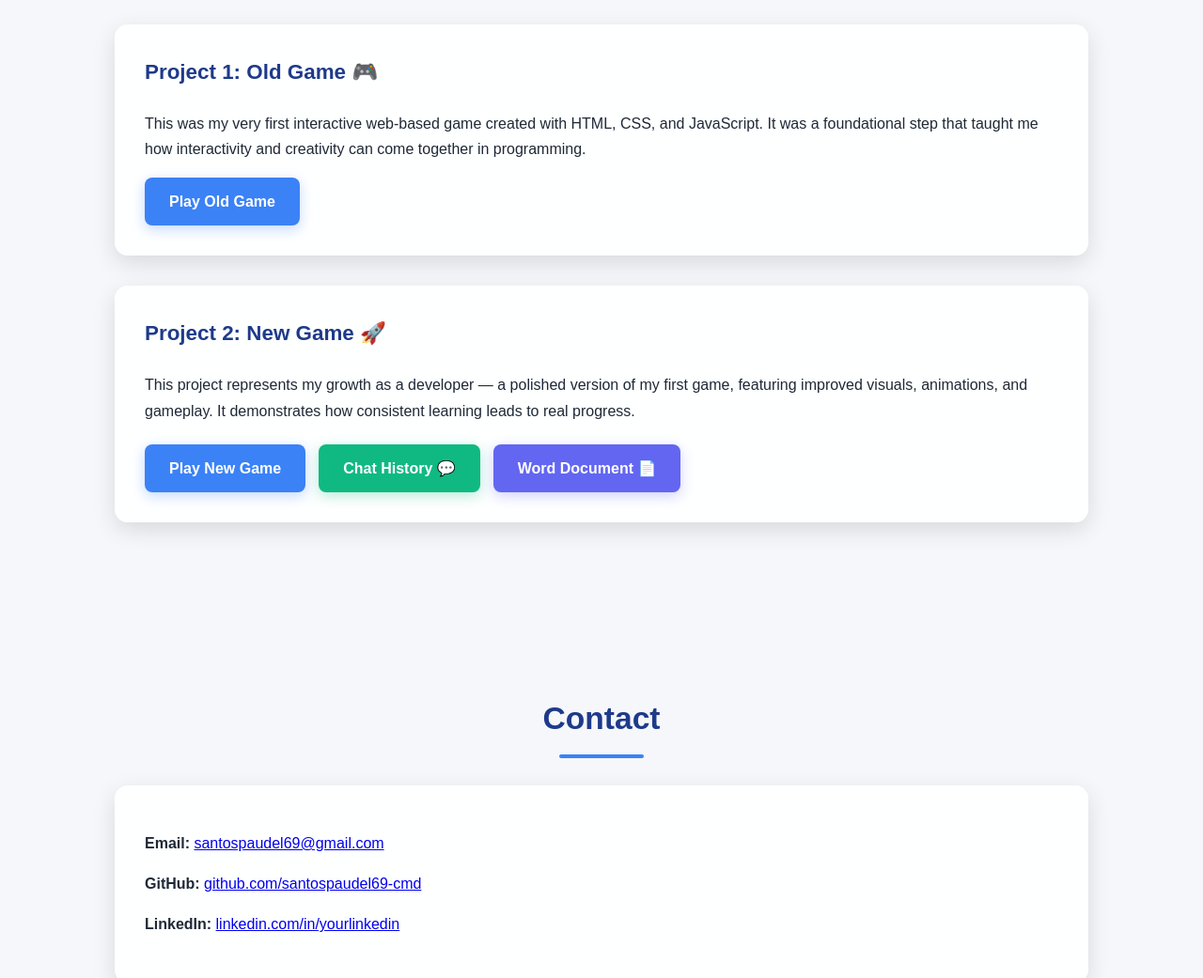
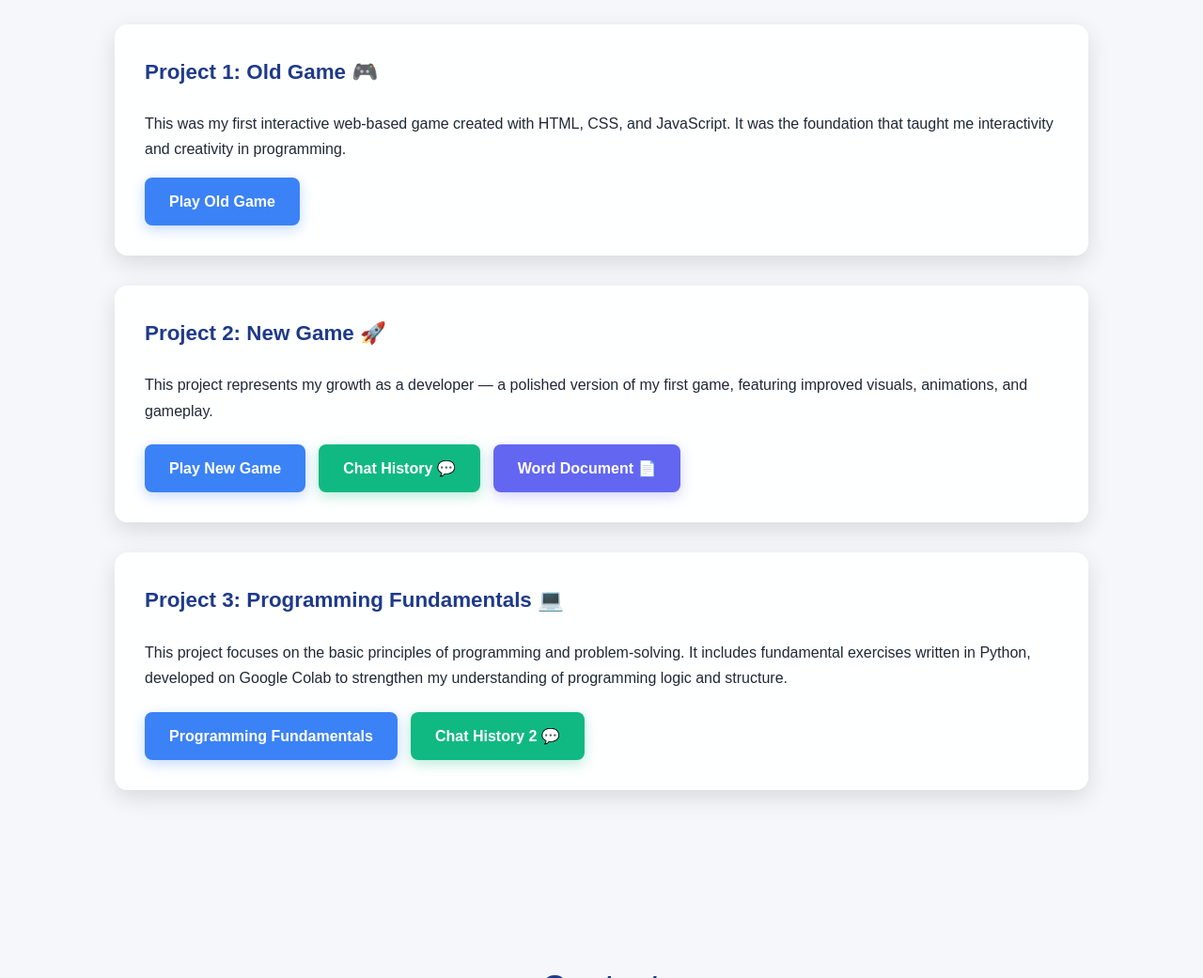
Before and after one commit to santospaudel69-cmd/santos_portfolio, a plain HTML site: page final.html in a window 1280 px wide. Shown: the part 1342-2383 px from the top of the page at 94% size. Drawn offline with Linux system fonts and the light colour scheme.

Commit message:
Update final.html

```diff
--- a/final.html
+++ b/final.html
@@ -51,7 +51,7 @@
       inset: 0;
       background: radial-gradient(circle at 20% 20%, rgba(255,255,255,0.15), transparent 70%);
       animation: moveGlow 10s infinite alternate ease-in-out;
-      pointer-events: none; /* allows clicks below */
+      pointer-events: none;
     }
 
     @keyframes moveGlow {
@@ -132,7 +132,7 @@
       background: linear-gradient(135deg, rgba(59,130,246,0.08), rgba(255,255,255,0));
       opacity: 0;
       transition: opacity 0.4s ease;
-      pointer-events: none; /* fix click issue */
+      pointer-events: none;
     }
 
     .card:hover::before {
@@ -267,19 +267,28 @@
 
     <div class="card">
       <h3>Project 1: Old Game 🎮</h3>
-      <p>This was my very first interactive web-based game created with HTML, CSS, and JavaScript.
-      It was a foundational step that taught me how interactivity and creativity can come together in programming.</p>
+      <p>This was my first interactive web-based game created with HTML, CSS, and JavaScript.
+      It was the foundation that taught me interactivity and creativity in programming.</p>
       <a href="https://santospaudel69-cmd.github.io/santos_portfolio/game.html" target="_blank" class="btn">Play Old Game</a>
     </div>
 
     <div class="card">
       <h3>Project 2: New Game 🚀</h3>
-      <p>This project represents my growth as a developer — a polished version of my first game, featuring improved visuals, animations, and gameplay.
-      It demonstrates how consistent learning leads to real progress.</p>
+      <p>This project represents my growth as a developer — a polished version of my first game, featuring improved visuals, animations, and gameplay.</p>
       <div class="btn-group">
         <a href="https://santospaudel69-cmd.github.io/santos_portfolio/update.html" target="_blank" class="btn">Play New Game</a>
         <a href="https://chatgpt.com/share/68d3e946-eeb0-8007-b8db-74b863680554" target="_blank" class="btn green">Chat History 💬</a>
         <a href="https://1drv.ms/w/c/3b0b5205309a4b30/ETsswSMgE85Noku7X4v03O0BQSBzeuRiwyg-EBt9wng3yw" target="_blank" class="btn purple">Word Document 📄</a>
+      </div>
+    </div>
+
+    <div class="card">
+      <h3>Project 3: Programming Fundamentals 💻</h3>
+      <p>This project focuses on the basic principles of programming and problem-solving.
+      It includes fundamental exercises written in Python, developed on Google Colab to strengthen my understanding of programming logic and structure.</p>
+      <div class="btn-group">
+        <a href="https://colab.research.google.com/drive/1-YvgNvsLzTBEUjNfr1ddUUfLNh2sKLP6" target="_blank" class="btn">Programming Fundamentals</a>
+        <a href="https://chatgpt.com/share/69001568-02e4-8007-ab78-d026bb69f6c3" target="_blank" class="btn green">Chat History 2 💬</a>
       </div>
     </div>
   </section>
```
